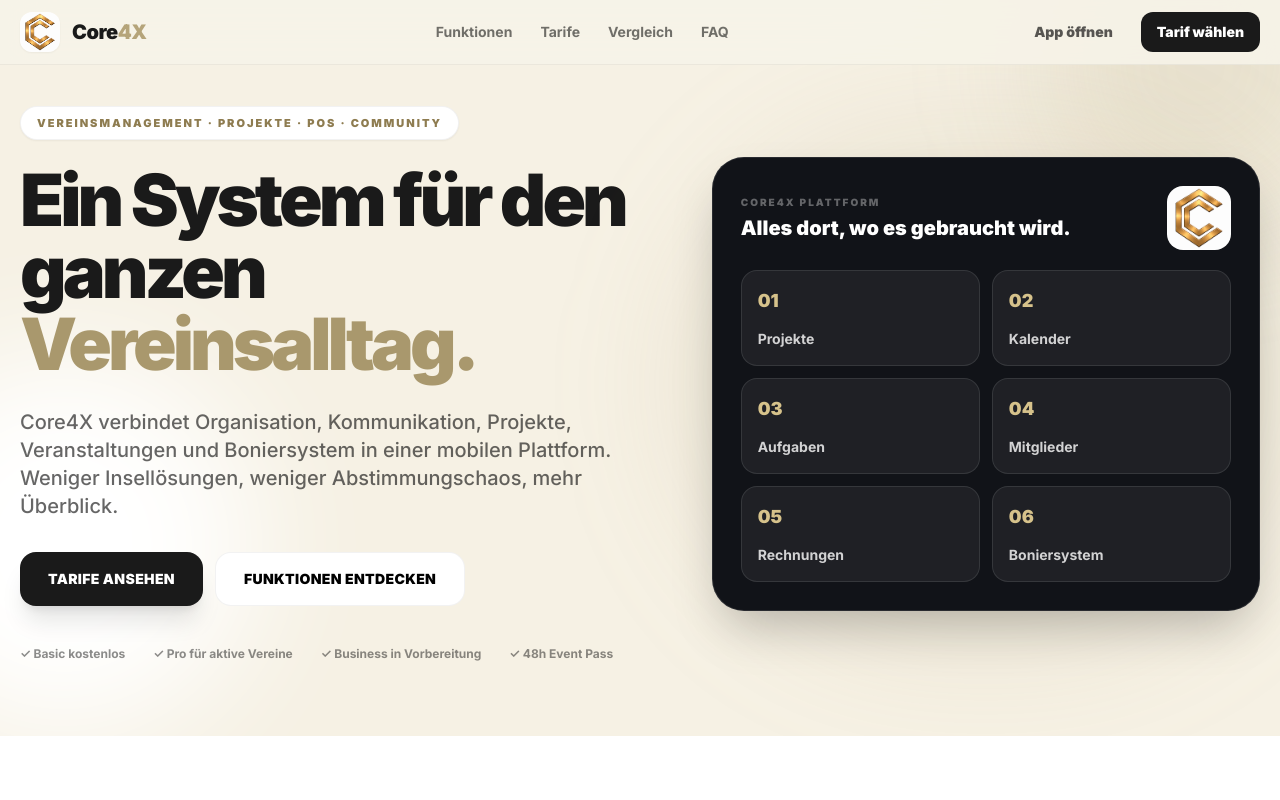
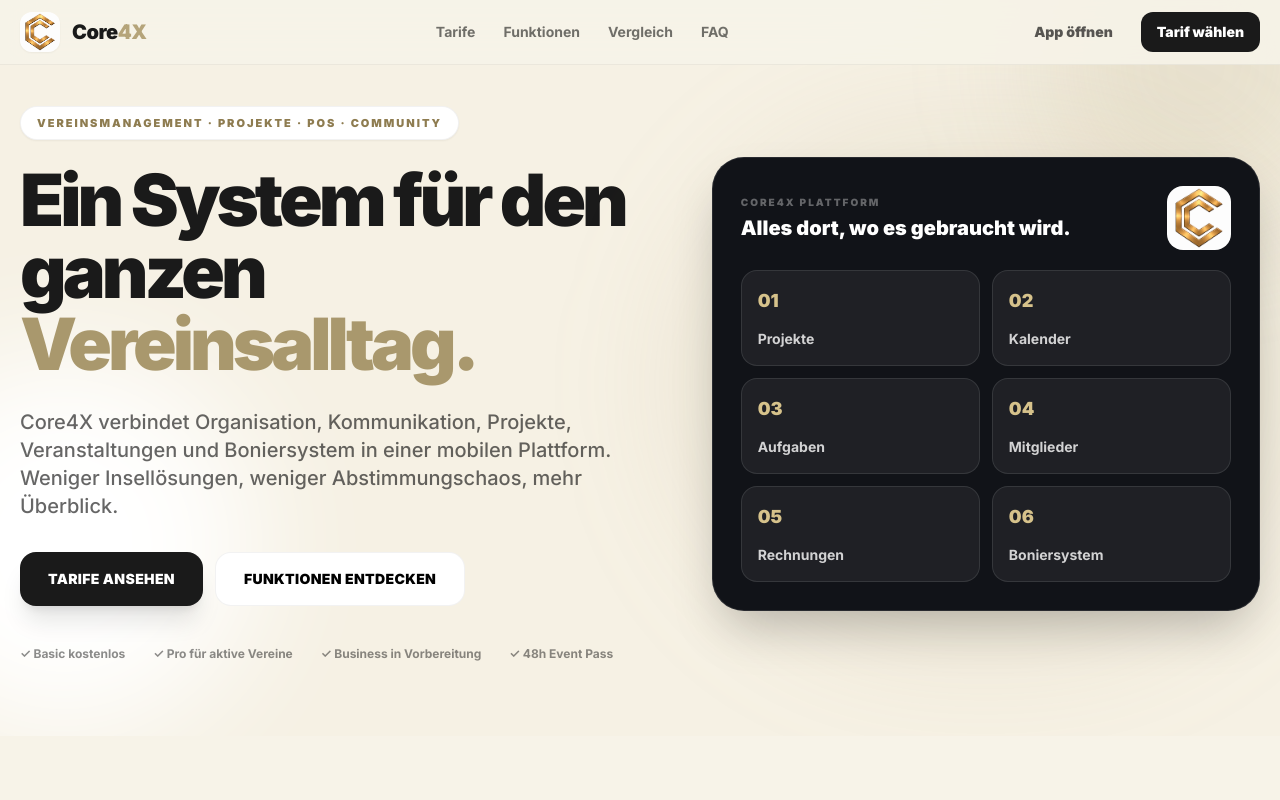
Before and after one commit to rainers79/core4X-landing, a React (Vite) app: page / in a window 1280 px wide. Shown: the top 800 px of the page. Built offline with nearby package versions, Linux system fonts and the light colour scheme; no server answers.

Commit message:
Show pricing packages before features on landing page

```diff
--- a/src/App.tsx
+++ b/src/App.tsx
@@ -47,8 +47,8 @@
         </button>
 
         <div className="hidden md:flex items-center gap-7">
+          <button onClick={() => go('preise')} className="text-sm font-bold text-black/55 hover:text-black">Tarife</button>
           <button onClick={() => go('features')} className="text-sm font-bold text-black/55 hover:text-black">Funktionen</button>
-          <button onClick={() => go('preise')} className="text-sm font-bold text-black/55 hover:text-black">Tarife</button>
           <button onClick={() => go('vergleich')} className="text-sm font-bold text-black/55 hover:text-black">Vergleich</button>
           <button onClick={() => go('faq')} className="text-sm font-bold text-black/55 hover:text-black">FAQ</button>
         </div>
@@ -67,8 +67,8 @@
 
       {menuOpen && (
         <div className="md:hidden bg-[#F7F3E8] border-t border-black/5 px-5 py-5 space-y-4 shadow-lg">
+          <button onClick={() => go('preise')} className="block text-sm font-bold">Tarife</button>
           <button onClick={() => go('features')} className="block text-sm font-bold">Funktionen</button>
-          <button onClick={() => go('preise')} className="block text-sm font-bold">Tarife</button>
           <button onClick={() => go('vergleich')} className="block text-sm font-bold">Vergleich</button>
           <button onClick={() => go('faq')} className="block text-sm font-bold">FAQ</button>
           <a href={APP_BASE} className="block text-sm font-bold">App öffnen</a>
@@ -649,8 +649,8 @@
     <div className="min-h-screen overflow-x-hidden">
       <Nav />
       <Hero />
+      <Preise />
       <Features />
-      <Preise />
       <Vergleich />
       <Zukunft />
       <FAQ />
```
